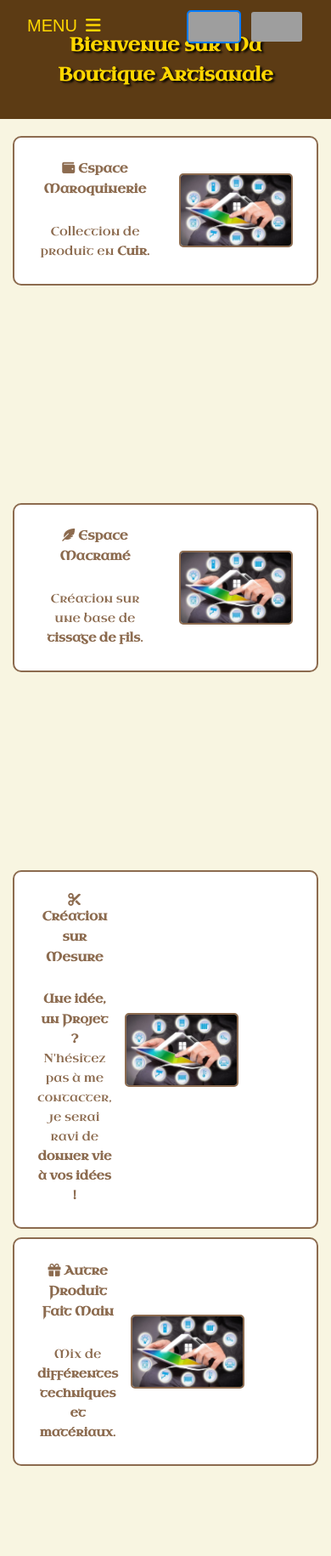
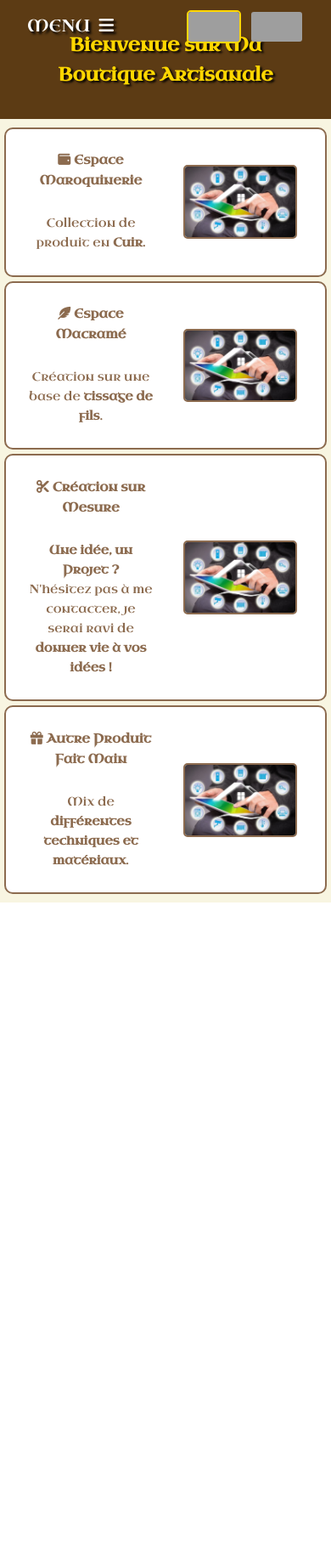
Before and after one commit to peter-francois/leatherwork-in-traveling-db-archive, a Django app: page / in a window 390 px wide. Shown: the top 1831 px of the page at 85% size. After the commit the page ends 1062 px from the top, so only its background shows below. Run offline with Django 5.2, Linux system fonts and the light colour scheme; grey boxes are pictures that could not be loaded.

Commit message:
update: modification for the section to have same items's size

```diff
--- a/web_shop/page_vente/static/page_vente/script.js
+++ b/web_shop/page_vente/static/page_vente/script.js
@@ -67,9 +67,10 @@
     const menuButton = document.querySelector('.menu button');
     const menuContent = document.querySelector('.menu-content');
 
-    // Si le clic n'est ni sur le bouton du menu ni sur le contenu du menu
-    if (!menuButton.contains(event.target) && !menuContent.contains(event.target)) {
+    // Si le clic n'est ni sur le bouton du menu ni sur le contenu du menu et que le manu est actif
+    if (!menuButton.contains(event.target) && !menuContent.contains(event.target) && menuContent.classList.contains('active')) {
         menuContent.classList.remove('active');
+        menuButton.classList.remove('active');
     }
 });
 // Pour que le menu modifie son style en fonction de la scroll
--- a/web_shop/page_vente/static/page_vente/style.css
+++ b/web_shop/page_vente/static/page_vente/style.css
@@ -1,3 +1,9 @@
+:root{
+    --color1: #FFD700;
+    --color2: #8c6b4f;
+
+}
+
 body {
     font-family: 'Uncial Antiqua', serif;
     background-color: #f8f5e1;
@@ -8,7 +14,7 @@
 }
 div.header {
     background: #5c3b14;
-    color: #FFD700;
+    color: var(--color1);
     text-shadow: rgb(0, 0, 0) 0.15em 0.15em 0.15em;
     padding: 20px;
     text-align: center;
@@ -38,7 +44,7 @@
 
 /* Style pour la langue active */
 .flag.active {
-    border-color: #007bff; /* Bleu pour indiquer la sélection */
+    border-color: var(--color1);
     border-radius: 5px;
 }
 div.menu{
@@ -68,9 +74,10 @@
     margin: 0;
     font-size: 20px;
     text-align: left;
-    color: #FFD700;
+    color: var(--color1);
     display: inline-block;
-
+    font-family: 'Uncial Antiqua', serif;
+    text-shadow: rgb(0, 0, 0) 0.15em 0.15em 0.15em;
 }
 .menu button.scrolled {
     background-color: #00000070;
@@ -118,15 +125,17 @@
 }
 section.category{
     display: grid;
-    grid-template: 1fr 1fr / 1fr 1fr;
-    grid-gap : 20px;
+    align-items: stretch;
+    grid-template-rows: repeat(auto-fit, minmax(220px, 1fr));
+    grid-template-columns: repeat(2, 1fr);
     margin: 30px 25px;
+    gap: 20px;
 }
 div.produit-card{
     padding: 15px;
 }
 .product-card {
-    border: 2px solid #8c6b4f;
+    border: 2px solid var(--color2);
     border-radius: 10px;
     padding: 15px;
     background: #fff;
@@ -135,7 +144,8 @@
     text-decoration: none;
     display: inline-block;
     height: fit-content;
-    color: 8c6b4f;
+    color: var(--color2);
+
 }
 .product-card p {
     font-size: 0.9em;
@@ -178,26 +188,15 @@
     color: #8c6b4f;
 }
 
-
-
-
-button {
-    background-color: #8c6b4f;
-    font-size: 17px;
-    color: white;
-    border: none;
-    padding: 10px;
-    border-radius: 5px;
-    cursor: pointer;
-}
-@media only screen and (max-width: 1140px)
+@media only screen and (max-width: 1182px)
 {
     header {
     padding: 10px;
     }
 
     section.category{
-grid-template:1fr 1fr 1fr 1fr / 1fr;
+    grid-template-rows: repeat(auto-fit, minmax(200px, 1fr));
+    grid-template-columns: repeat(1, 1fr);
     grid-gap : 10px;
     margin: 20px 15px;
     }
@@ -213,10 +212,12 @@
     }
     .full-grid-width{
         grid-column: span 1;
-display: grid;
+    }
+    .grid-width_2{
         justify-items: center;
         align-items: center;
         grid-template-columns: 1fr 1fr;
+
     }
     img.image-float-right{
         width: 70%;
@@ -224,7 +225,6 @@
     .image-full-span{
         width: 70%;
     }
-
 }
 @media only screen and (max-width: 592px)
 {
@@ -237,11 +237,15 @@
     div.product-card p{
     font-size: 8px;
     }
+    section.category{
+        grid-template-rows: repeat(auto-fit, minmax(150px, 1fr));
+        grid-gap : 5px;
+        margin: 10px 5px;
+        }
     img.image-float-right{
     width: 130px;
     }
     .image-full-span{
     width: 130px;
     }
-
 }
```
Lines whose indentation alone changed are shown as unchanged.
